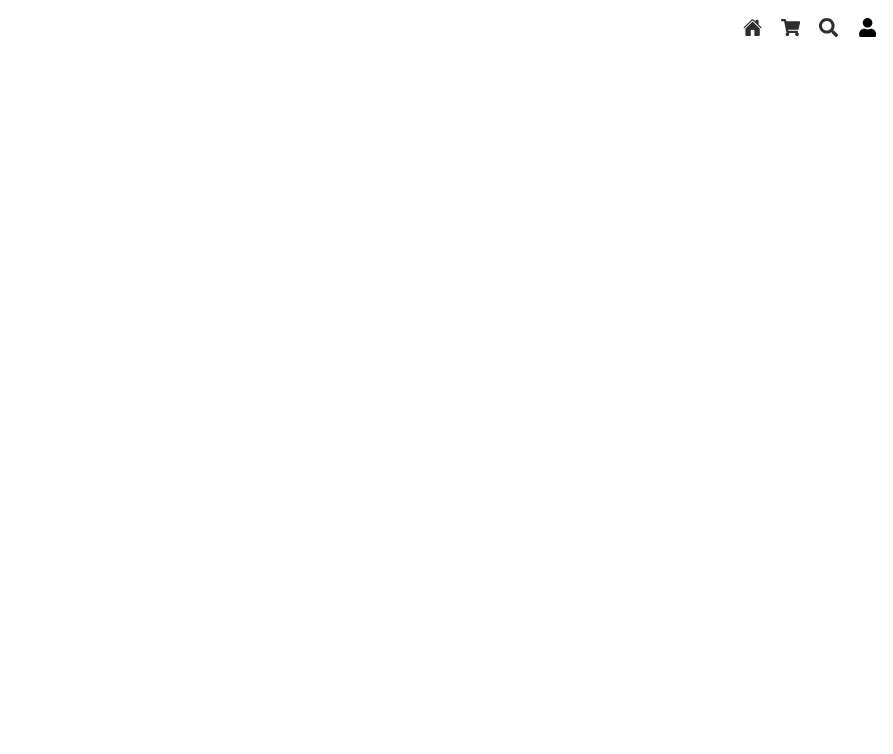
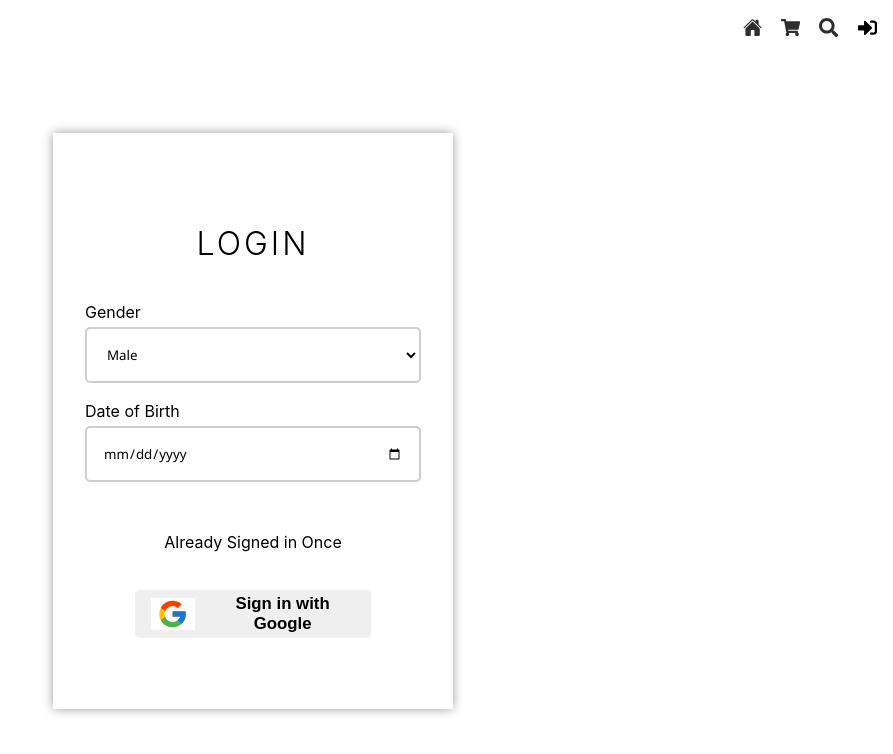
Before and after one commit to ShaileshJadav2732/Ecommerce, a React (Vite) app: page /login in a window 1280 px wide. Before the commit this address had no page. Shown: the top 754 px of the page, without its empty margins (387-1280 px from the left). Built offline with nearby package versions, Linux system fonts and the light colour scheme.

Commit message:
Login page add

```diff
--- a/src/App.tsx
+++ b/src/App.tsx
@@ -16,6 +16,7 @@
 const Toss = lazy(() => import("./pages/admin/apps/toss"));
 const NewProduct = lazy(() => import("./pages/admin/management/newproduct"));
 const Shipping=lazy(()=>import('./pages/shipping'));
+const Login=lazy(()=>import('./pages/login'))
 const ProductManagement = lazy(
   () => import("./pages/admin/management/productmanagement")
 );
@@ -33,11 +34,14 @@
           <Route path="/search" element={<Search />} />
           <Route path="/cart" element={<Cart />} />
           {/* {login Routes} */}
-          <Route path="/shipping" element={<Shipping/>} />
+          <Route path="/shipping" element={<Shipping />} />
+          {/* Not loggedIn route */}
+          <Route path="/login" element={<Login />} />
+
           {/* Admin Routes */}
           <Route
-          // element={
-          //   <ProtectedRoute
+            // element={
+            //   <ProtectedRoute
           //     isAuthenticated={true}
           //     adminRoute={true}
           //     isAdmin={true}
--- a/src/components/header.tsx
+++ b/src/components/header.tsx
@@ -1,4 +1,4 @@
-import { Link } from "react-router-dom";
+import { Link, useNavigate } from "react-router-dom";
 import { IoHome } from "react-icons/io5";
 import {
   FaShoppingCart,
@@ -8,10 +8,12 @@
   FaSignOutAlt,
 } from "react-icons/fa";
 import { useState } from "react";
-const user = { _id: "h", role: "admin" };
+const user = { _id: "", role: "" };
 
 const Header = () => {
   const [isOpen, setIsOpen] = useState<boolean>(false);
+  const navigate = useNavigate();
+
 
 const logoutHandler =()=>{
       setIsOpen(false);
@@ -53,7 +55,7 @@
           </dialog>
         </>
       ) : (
-        <button>
+        <button onClick={() => navigate("/login")}>
           <FaSignInAlt />
         </button>
       )}
--- /dev/null
+++ b/src/pages/login.tsx
@@ -0,0 +1,35 @@
+import { useState } from "react";
+import { FcGoogle } from "react-icons/fc";
+const Login = () => {
+  const [gender, setGender] = useState("male");
+  const [date, setDate] = useState("");
+  return (
+    <div className="login">
+      <main>
+        <h1 className="heading">Login</h1>
+        <div>
+          <label htmlFor="">Gender</label>
+          <select value={gender} onChange={(e) => setGender(e.target.value)}>
+            <option value="">Select Gender</option>
+            <option value="male">Male</option>
+            <option value="female">Female</option>
+          </select>
+        </div>
+
+        <div>
+          <label htmlFor="">Date of Birth</label>
+          <input value={date} type="date" onChange={(e) => setDate(e.target.value)}/>
+        </div>
+        <div>
+          <p>Already Signed in Once</p>
+          <button>
+            <FcGoogle />
+            <span>Sign in with Google</span>
+          </button>
+        </div>
+      </main>
+    </div>
+  );
+};
+
+export default Login;
--- a/src/styles/admin-styles/_mixin.scss
+++ b/src/styles/admin-styles/_mixin.scss
@@ -53,5 +53,5 @@
   cursor: pointer;
   border: none;
   outline: none;
-  @include baseShadow;
+
 }
--- a/src/styles/app.scss
+++ b/src/styles/app.scss
@@ -32,6 +32,7 @@
 @import "admin-styles/mixin";
 @import "home";
 @import "cart.scss";
+@import "login";
 @import "shipping.scss";
 @import "admin-styles/dashboard";
 @import "admin-styles/products";
@@ -78,6 +79,11 @@
   >div{
     @include flex(column,flex-start,center,0.25rem);
   }
+}
+.heading{
+  @include heading;
+  margin: 1rem 0;
+  text-align: center;
 }
 .admin-container {
   @include grid(1fr 4fr, 2rem);
--- /dev/null
+++ b/src/styles/login.scss
@@ -0,0 +1,48 @@
+.login{
+   height: 90vh;
+   @include flex(column);
+
+   >main{
+      width: 100%;
+      height: 80%;
+      max-width: 400px;
+      padding: 2rem;
+
+      @include baseShadow;
+      @include flex(column,center,stretch);
+      >div{
+         width: 100%;
+         @include flex(column,flex-start,stretch,0.2rem);
+         >input,>select{
+            @include inputStyle;
+           border: 2px solid rgba(162,162,162,0.53);
+           border-radius: 5px;
+           font-family: 'Segoe UI', Tahoma, Geneva, Verdana, sans-serif;
+
+         }
+         >p{
+            text-align: center;
+            margin: 2rem;
+         }
+         button{
+           margin: auto;
+            width: 70%;
+           height: 3rem;
+           @include btn;
+           @include flex;
+           border-radius: 5px;
+           font-size: 1.05rem;
+           font-weight: 600;
+           >svg{
+            background-color: white;
+            width:30%;
+            height:100%;
+           }
+           >span{
+            width:100%;
+            text-align: center;
+           }
+         }
+      }
+   }
+}
```
